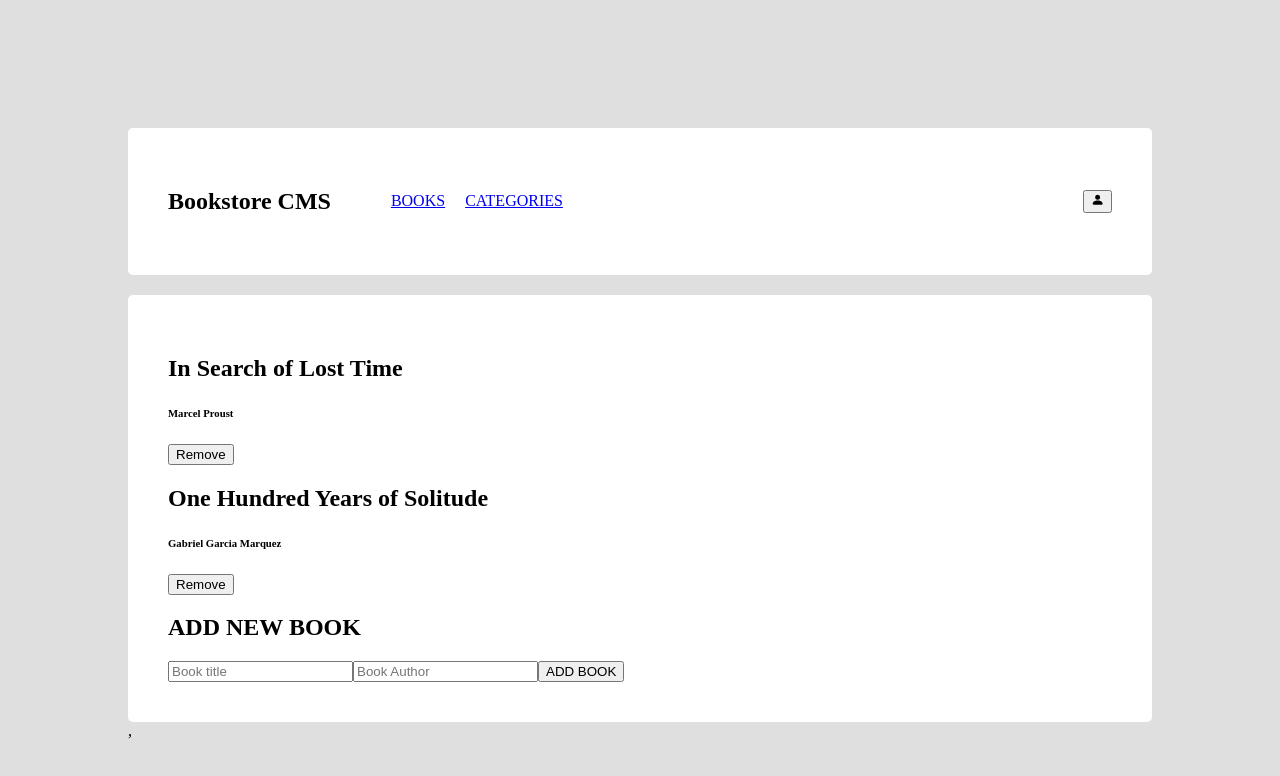
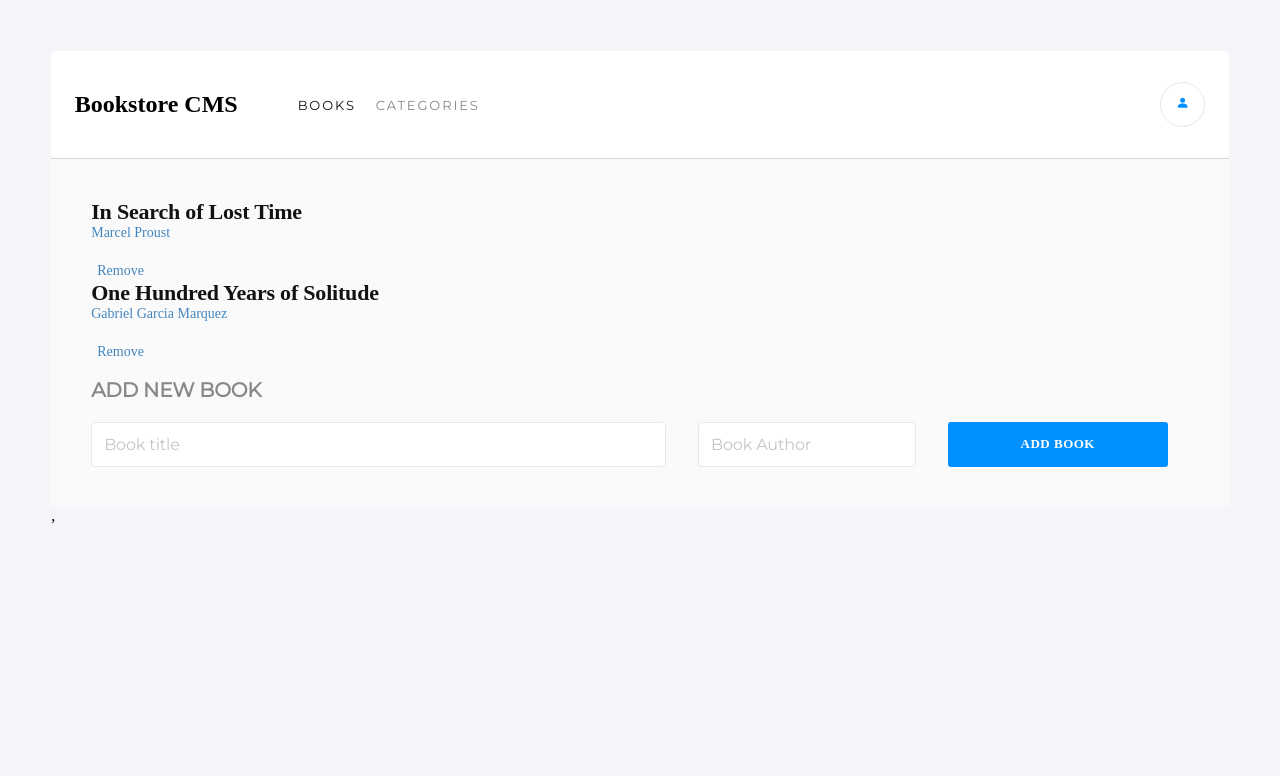
Before and after one commit to chimwemwe007/Bookstore, a React (Create React App) app: page / in a window 1280 px wide. Shown: the top 776 px of the page. Built offline with nearby package versions, Linux system fonts and the light colour scheme.

Commit message:
Add Styling

```diff
--- a/src/App.css
+++ b/src/App.css
@@ -1,27 +1,321 @@
+@import url("https://fonts.googleapis.com/css2?family=Montserrat&family=Poppins:ital,wght@0,100;0,600;0,700;1,400;1,500&family=Roboto:ital,wght@0,100;0,600;0,700;1,400;1,500+Slab:ital,wght@0,100;0,600;0,700;1,400;1,500&display=swap");
+
 body {
-  background-color: #dfdfdf;
-  margin: 10%;
+  background-color: #f5f6fa;
+  margin: 4%;
 }
 
 .nav-bar {
   display: flex;
   align-items: center;
   background-color: #fff;
-  padding: 40px;
+  padding: 20px 2%;
   border-radius: 5px;
+}
+
+.brand {
+  font-family: "Montserrat", sans-serif;
+  font-size: 1.875rem;
+  font-weight: 700;
+  color: #0290ff;
 }
 
 .link {
   padding-left: 20px;
+  opacity: 0.5;
+  font-family: "Montserrat", sans-serif;
+  font-size: 0.813rem;
+  color: #121212;
+  letter-spacing: 1.9px;
+  text-decoration: none;
+}
+
+.active {
+  opacity: 1;
 }
 
 .icon-button {
   margin-left: auto;
+  color: #0290ff;
+  cursor: pointer;
+  width: 2.813rem;
+  height: 2.813rem;
+  border-radius: 50%;
+  border: 1px solid #e8e8e8;
+  background-color: #fff;
 }
 
 .page-container {
-  background-color: #fff;
+  background-color: #fafafa;
   padding: 40px;
-  border-radius: 5px;
+  border-top: 1px solid #d5d5d5;
+}
+
+li {
+  display: list-item;
+}
+
+.books {
+  list-style-type: none;
+  margin: 0;
+  padding: 0;
+  display: flex;
+  flex-direction: column;
+  gap: 0.938rem;
+}
+
+.book {
+  background-color: white;
+  border-radius: 4px;
+  border: solid 1px #e8e8e8;
+  padding: 2rem;
+}
+
+.book-info {
+  display: flex;
+  flex-direction: column;
+  width: 100%;
+}
+
+.book-category {
+  font-family: "Montserrat", sans-serif;
+  font-size: 0.875rem;
+  opacity: 0.5;
+  font-weight: bold;
+  color: #121212;
+  margin: 0;
+}
+
+.book-title {
+  font-family: "Roboto Slab", serif;
+  font-weight: bold;
+  font-size: 1.375rem;
+  letter-spacing: -0.2px;
+  color: #121212;
+  margin: 0;
+}
+
+.book-author {
+  font-family: "Roboto Slab", serif;
+  font-size: 0.875rem;
+  font-weight: 300;
+  color: #4386bf;
+  margin: 0;
+}
+
+.book-content {
+  display: flex;
+  justify-content: space-between;
+}
+
+.button-outline {
+  font-family: "Roboto Slab", serif;
+  background-color: transparent;
+  border: none;
+  color: #4386bf;
+  font-size: 0.875rem;
+  font-weight: 300;
+  align-items: center;
+  cursor: pointer;
+}
+
+.disabled {
+  font-family: "Roboto Slab", serif;
+  background-color: transparent;
+  border: none;
+  color: #687580;
+  cursor: pointer;
+}
+
+.action-buttons {
+  display: flex;
+  align-items: center;
+  margin-top: 1.313rem;
+}
+
+.vertical-divider {
+  width: 0.125rem;
+  height: 1.5rem;
+  background-color: #e8e8e8;
+  margin: 0 1rem;
+}
+
+.progress-container {
+  display: flex;
+  align-items: center;
+}
+
+.progress-divider {
+  width: 0.125rem;
+  height: 4.375rem;
+  margin: 0 3.688rem 0 4.938rem;
+  background-color: #e8e8e8;
+}
+
+.percent-complete {
+  font-family: "Montserrat", sans-serif;
+  font-size: 2rem;
+  color: #121212;
+}
+
+.completed {
+  font-family: "Montserrat", sans-serif;
+  font-size: 00.875rem;
+  opacity: 0.5;
+  color: #121212;
+}
+
+.current-chapter-container {
+  display: flex;
+  flex-direction: column;
+  gap: 20px;
+  width: 14rem;
+}
+
+.current-chapter-label {
+  font-family: "Roboto Slab", serif;
+  font-weight: 300;
+  font-size: 0.813rem;
+  color: #121212;
+  opacity: 0.5;
+}
+
+.current-chapter {
+  font-family: "Roboto Slab", serif;
+  font-weight: 300;
+  margin-top: 0.438rem;
+  font-size: 1rem;
+  color: #121212;
+  letter-spacing: -0.4px;
+}
+
+.primary-button {
+  cursor: pointer;
+  border: none;
+  background-color: #0290ff;
+  border-radius: 3px;
+  padding: 8px 24px;
+  font-family: "Roboto Slab", serif;
+  font-weight: 300;
+  letter-spacing: 0.5px;
+  color: white;
+}
+
+.circular-progress-container {
+  width: 5.625rem;
+  height: 5.625rem;
+  padding: 0.63rem 0.625rem 0.75rem 0.75rem;
+  display: flex;
+  justify-content: center;
+  align-items: center;
+}
+
+.circular-progress {
+  position: absolute;
+  border: solid 5px #307bbe;
+  border-left-color: #e8e8e8;
+  border-radius: 50%;
+  width: 4.25rem;
+  height: 4.25rem;
+  border-style: solid;
+  border-width: 5px;
+  transform: rotate(45deg);
+}
+
+@keyframes growProgressBar {
+  0%,
+  33% { --pgPercentage: 0; }
+  100% { --pgPercentage: var(--value); }
+}
+
+/* stylelint-disable */
+@property --pgPercentage {
+  syntax: '<number>';
+  inherits: false;
+  initial-value: 0;
+}
+
+/* stylelint-enable */
+
+div[role="progressbar"] {
+  --size: 4.24rem;
+  --fg: #307bbe;
+  --bg: #e8e8e8;
+  --pgPercentage: var(--value);
+
+  animation: growProgressBar 3s 1 forwards;
+  width: var(--size);
+  height: var(--size);
+  border-radius: 50%;
+  display: grid;
+  place-items: center;
+  background:
+    radial-gradient(closest-side, white 80%, transparent 0 99.9%, white 0),
+    conic-gradient(var(--fg) calc(var(--pgPercentage) * 1%), var(--bg) 0);
+  font-family: Helvetica, Arial, sans-serif;
+  font-size: calc(var(--size) / 5);
+  color: var(--fg);
+}
+
+.horizontal-divider {
+  height: 0.125rem;
+  background-color: #e8e8e8;
+  width: 100%;
+  margin: 2.5rem 0 1.813rem;
+}
+
+.add-form {
   margin-top: 20px;
+  display: flex;
+  gap: 32px;
 }
+
+.form-title {
+  font-family: "Montserrat", sans-serif;
+  font-size: 1.25rem;
+  font-weight: bold;
+  letter-spacing: -0.18px;
+  color: #888;
+}
+
+.input {
+  padding: 12px;
+  border-radius: 4px;
+  border: solid 1px #e8e8e8;
+  background-color: white;
+  font-family: "Montserrat", sans-serif;
+  font-size: 1rem;
+  letter-spacing: -0.15px;
+  color: #121212;
+}
+
+.input:focus {
+  outline: none;
+  border: solid 1px #0290ff;
+}
+
+.input::placeholder {
+  color: #c4c4c4;
+}
+
+.title-input {
+  width: 50%;
+}
+
+.category-input {
+  width: 30%;
+}
+
+.primary-button-big {
+  cursor: pointer;
+  width: 20%;
+  padding: 12px;
+  border-radius: 3px;
+  background-color: #0290ff;
+  border: none;
+  letter-spacing: 0.5px;
+  color: white;
+  font-size: 0.813rem;
+  font-weight: bold;
+  font-family: "Roboto Slab", serif;
+}
```
